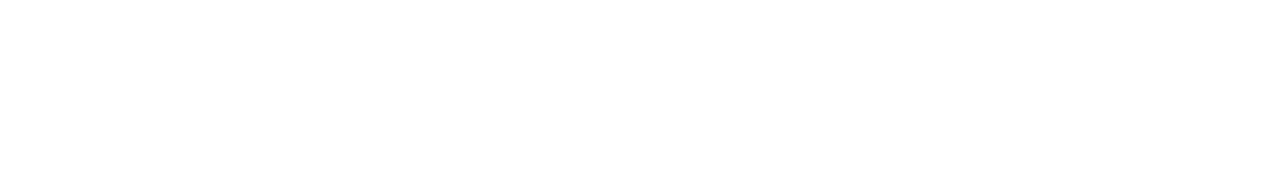
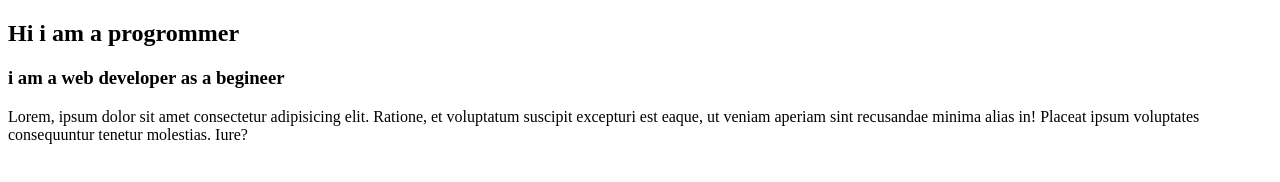
Before and after one commit to X-manavailable/my-second-repo, a plain HTML site: page index.html in a window 1280 px wide. Drawn offline with Linux system fonts and the light colour scheme.

Commit message:
Second blog

```diff
--- a/index.html
+++ b/index.html
@@ -3,9 +3,11 @@
 <head>
     <meta charset="UTF-8">
     <meta name="viewport" content="width=device-width, initial-scale=1.0">
-    <title>My Second Github Repo</title>
+    <title>Document</title>
 </head>
 <body>
-
+    <h2>Hi i am a progrommer</h2>
+    <h3>i am a web developer as a begineer</h3>
+    <p>Lorem, ipsum dolor sit amet consectetur adipisicing elit. Ratione, et voluptatum suscipit excepturi est eaque, ut veniam aperiam sint recusandae minima alias in! Placeat ipsum voluptates consequuntur tenetur molestias. Iure?</p>
 </body>
 </html>
```
